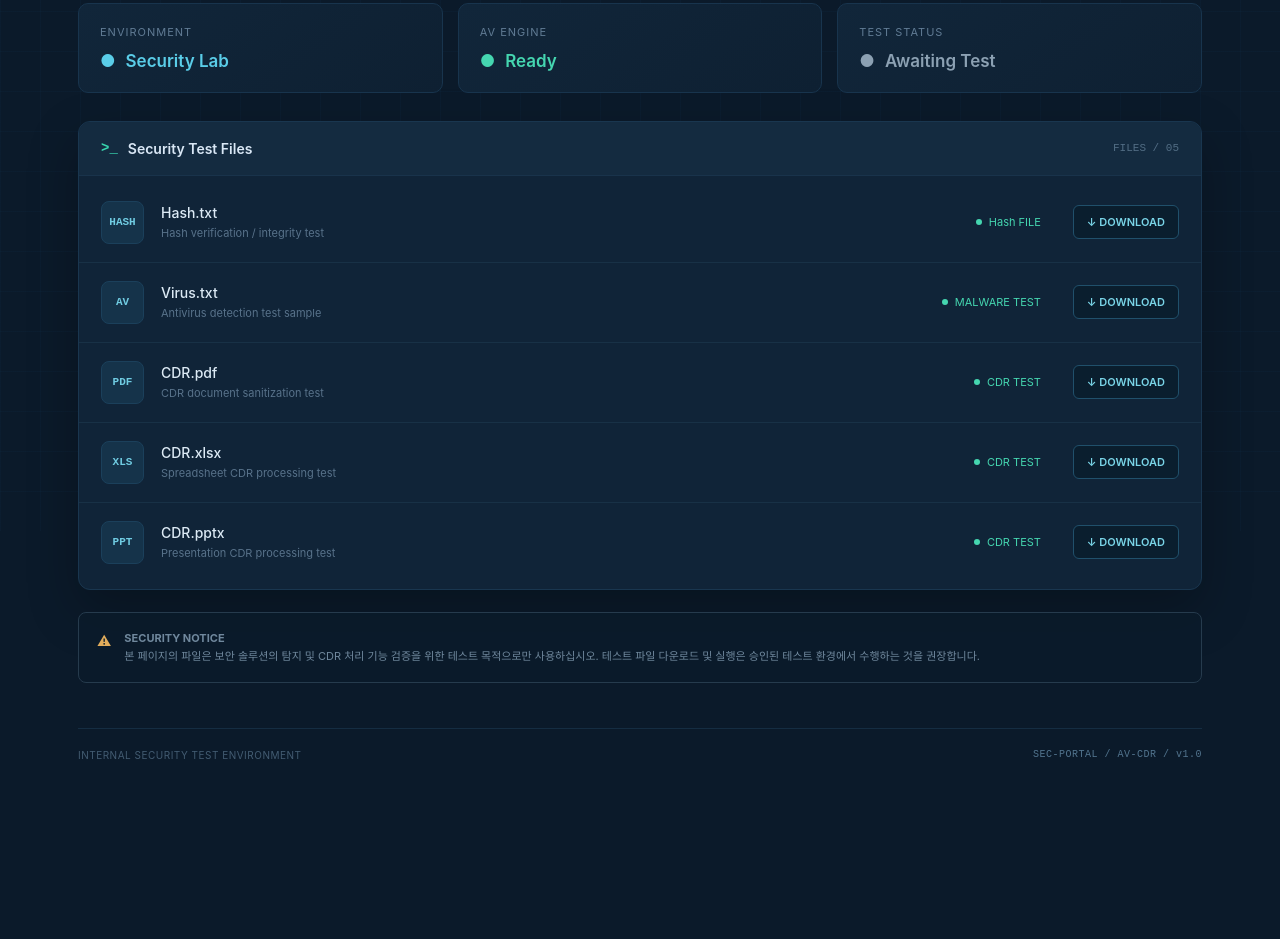
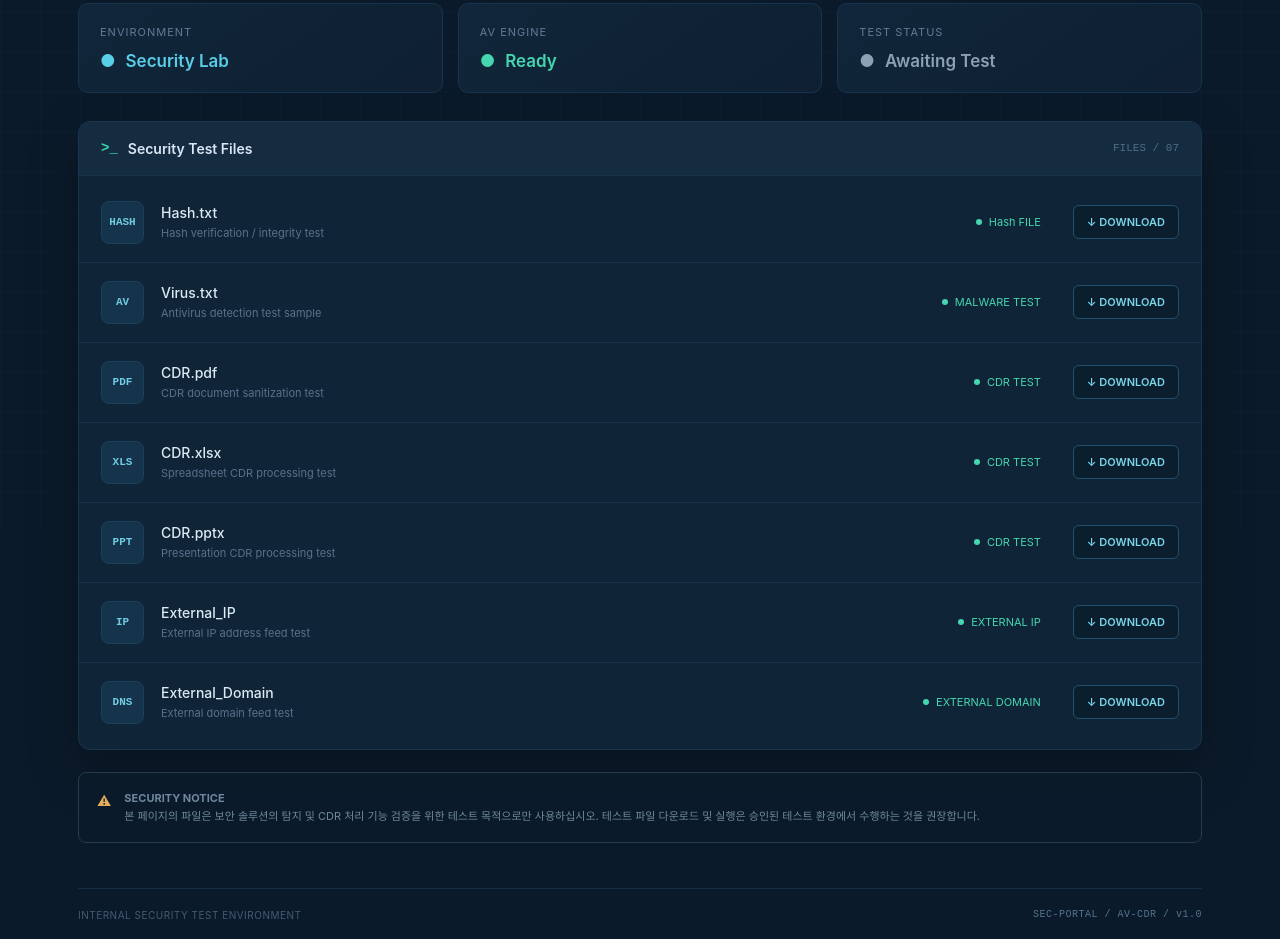
Before and after one commit to Dolmaeng-e/FGT_TEST, a plain HTML site: page index.html in a window 1280 px wide. Shown: the part 269-1208 px from the top of the page. Before the commit the page ends 1100 px from the top, so only its background shows below. Drawn offline with Linux system fonts and the light colour scheme.

Commit message:
Update index.html

```diff
--- a/index.html
+++ b/index.html
@@ -448,7 +448,6 @@
                     방화벽 Security Profiles 의 AntiVirus 기능을 검증하기 위한 테스트 파일들입니다.
                 </p>
             </div>
-
         </section>
 
 
@@ -490,7 +489,7 @@
                 </div>
 
                 <div class="panel-meta">
-                    FILES / 05
+                    FILES / 07
                 </div>
             </div>
 
@@ -606,6 +605,50 @@
                     </a>
                 </div>
 
+
+                <!-- External IP -->
+                <div class="file-row">
+                    <div class="file-icon">IP</div>
+
+                    <div class="file-info">
+                        <div class="file-name">External_IP</div>
+                        <div class="file-desc">
+                            External IP address feed test
+                        </div>
+                    </div>
+
+                    <div class="file-status">
+                        <span class="dot"></span>
+                        EXTERNAL IP
+                    </div>
+
+                    <a class="download" href="External_IP" download>
+                        ↓ DOWNLOAD
+                    </a>
+                </div>
+
+
+                <!-- External Domain -->
+                <div class="file-row">
+                    <div class="file-icon">DNS</div>
+
+                    <div class="file-info">
+                        <div class="file-name">External_Domain</div>
+                        <div class="file-desc">
+                            External domain feed test
+                        </div>
+                    </div>
+
+                    <div class="file-status">
+                        <span class="dot"></span>
+                        EXTERNAL DOMAIN
+                    </div>
+
+                    <a class="download" href="External_Domain" download>
+                        ↓ DOWNLOAD
+                    </a>
+                </div>
+
             </div>
         </section>
 
```
